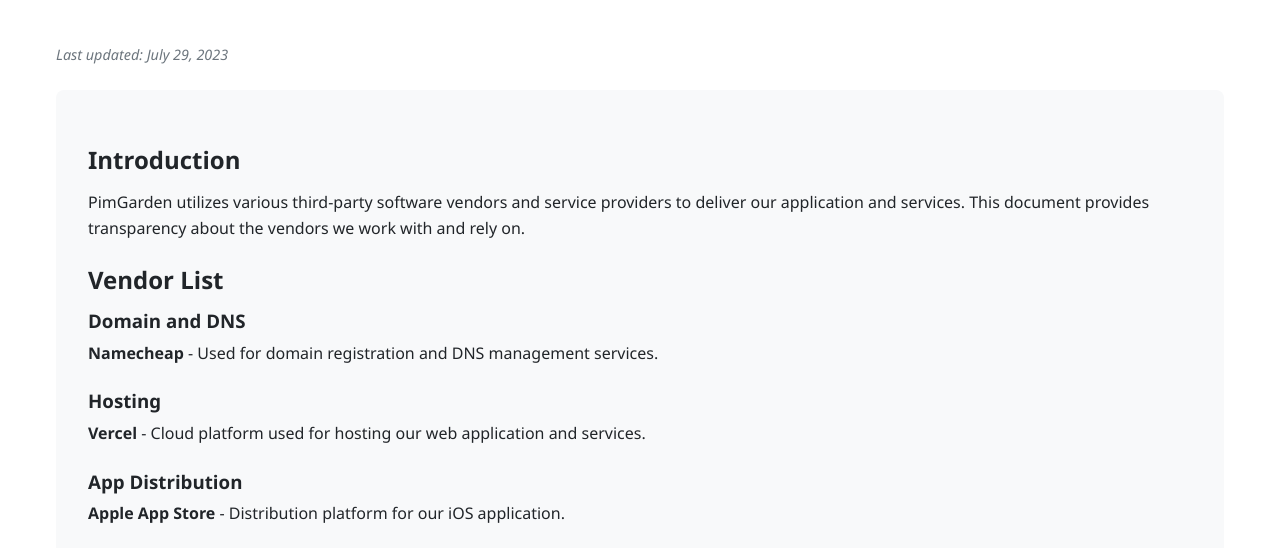
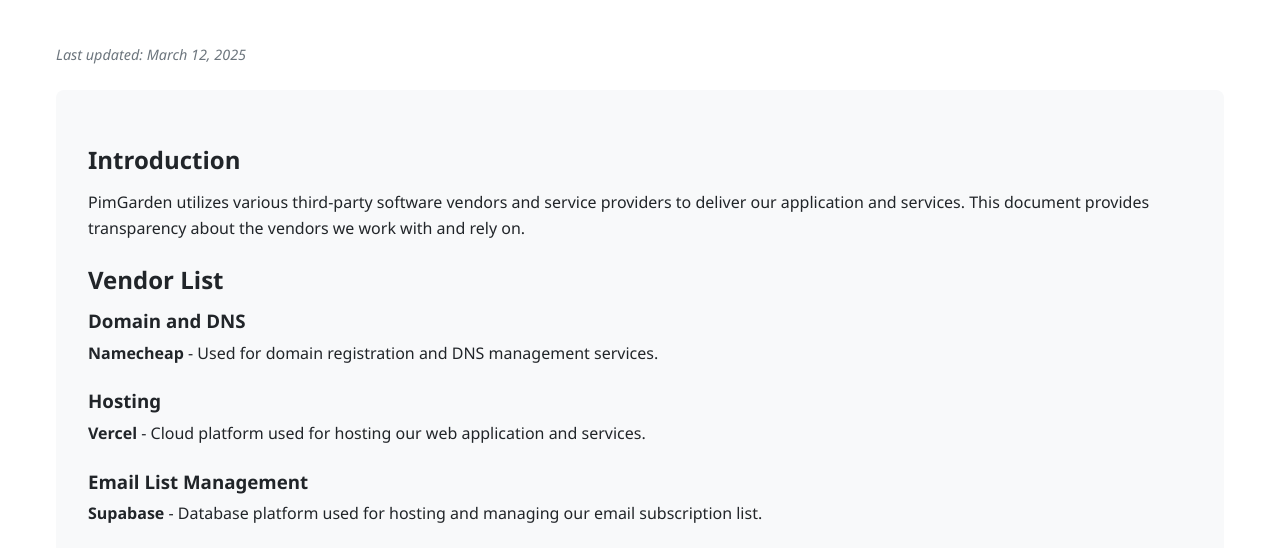
Before and after one commit to noahitall/PimGarden-web, a website: page vendors.html in a window 1280 px wide. Shown: the part 223-771 px from the top of the page. Drawn offline with Linux system fonts and the light colour scheme.

Commit message:
updated vendors

```diff
--- a/vendors.html
+++ b/vendors.html
@@ -35,7 +35,7 @@
     <section class="page-content">
       <div class="container">
         <h1>Software Vendors and Service Providers</h1>
-        <p class="last-updated">Last updated: July 29, 2023</p>
+        <p class="last-updated">Last updated: March 12, 2025</p>
         <div class="content-block">
           <h2>Introduction</h2>
           <p>
@@ -53,6 +53,11 @@
             <div class="vendor-item">
               <h3>Hosting</h3>
               <p><strong>Vercel</strong> - Cloud platform used for hosting our web application and services.</p>
+            </div>
+
+            <div class="vendor-item">
+              <h3>Email List Management</h3>
+              <p><strong>Supabase</strong> - Database platform used for hosting and managing our email subscription list.</p>
             </div>
 
             <div class="vendor-item">
```
